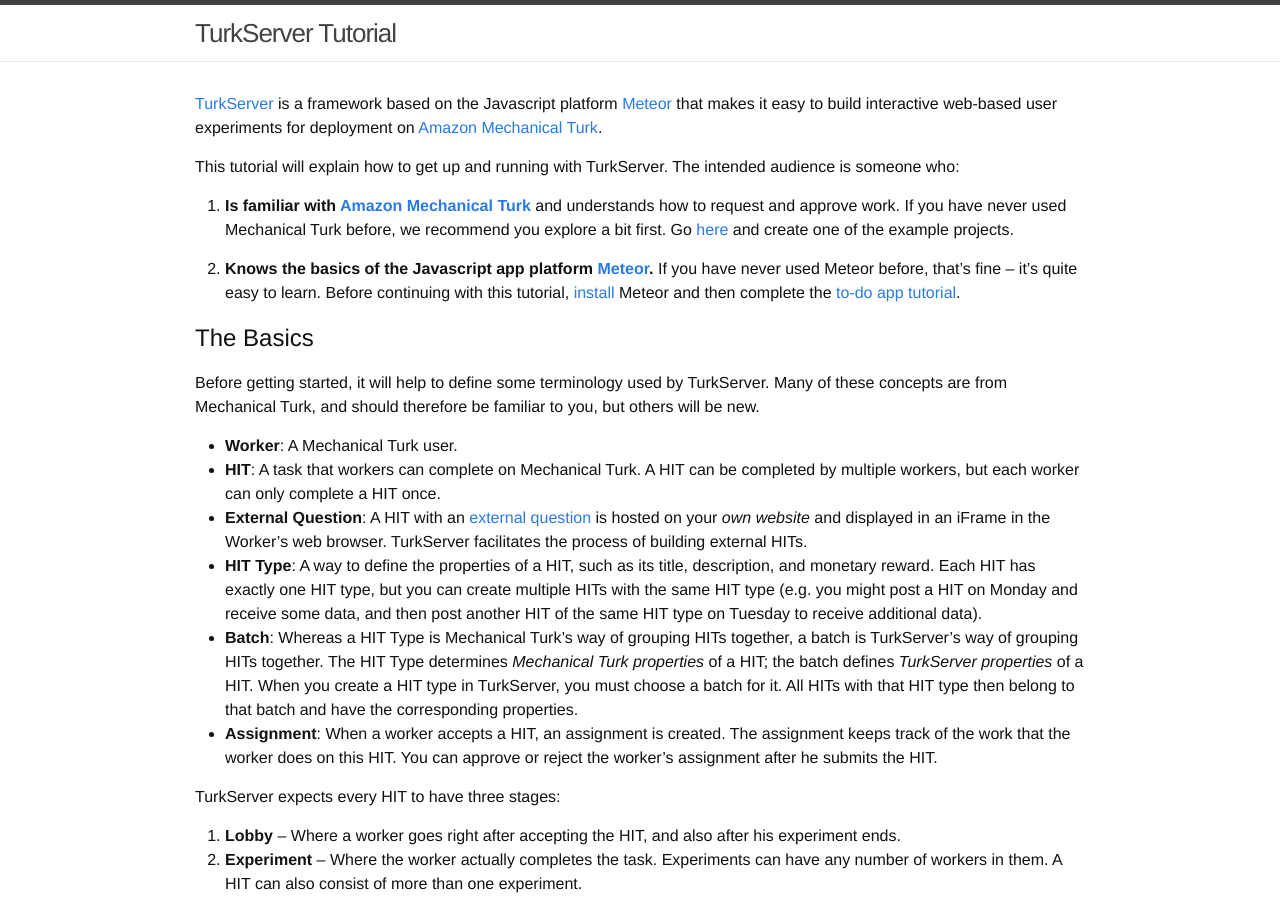
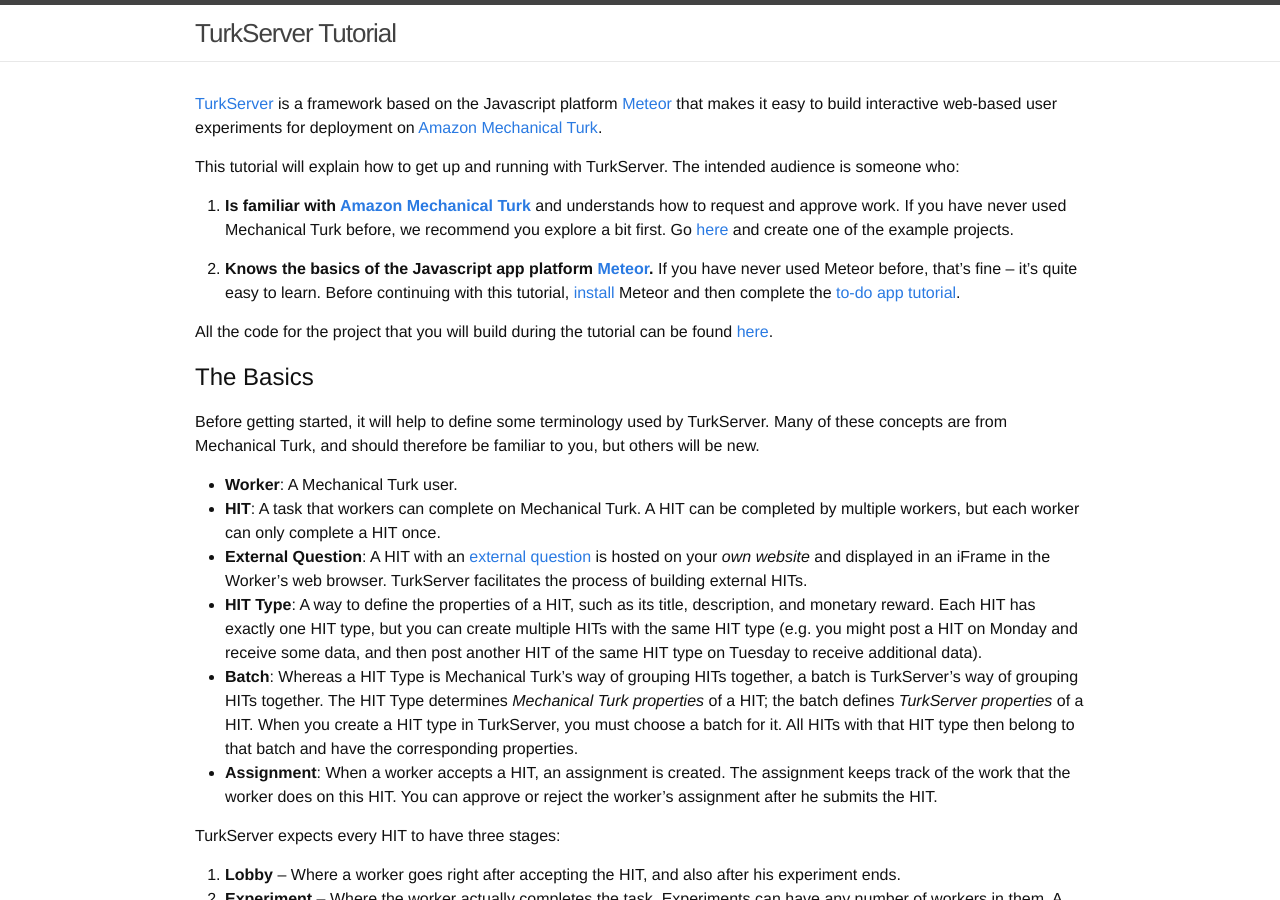
Before and after one commit to TurkServer/docs, a Jekyll site: the page built from index.md, in a window 1280 px wide and 900 px high. Built offline with Jekyll 4.4.1, drawn with Linux system fonts in a browser that asks for light colours; Markdown is read by kramdown in place of the engine named in the settings.

Commit message:
add link to repo

```diff
--- a/index.md
+++ b/index.md
@@ -9,6 +9,8 @@
 1. **Is familiar with [Amazon Mechanical Turk](https://www.mturk.com/mturk/welcome)** and understands how to request and approve work. If you have never used Mechanical Turk before, we recommend you explore a bit first. Go [here](https://requester.mturk.com/) and create one of the example projects.
 
 2. **Knows the basics of the Javascript app platform [Meteor](https://www.meteor.com/).** If you have never used Meteor before, that's fine -- it's quite easy to learn. Before continuing with this tutorial, [install](https://www.meteor.com/install) Meteor and then complete the [to-do app tutorial](https://www.meteor.com/tutorials/blaze/creating-an-app).
+
+All the code for the project that you will build during the tutorial can be found [here](https://github.com/ldworkin/turkserver-tutorial).
 
 ## The Basics
 
```
